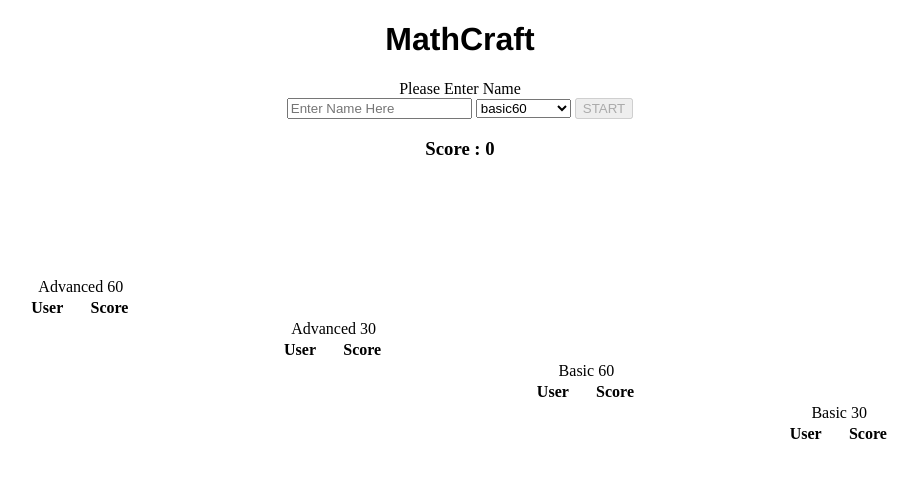
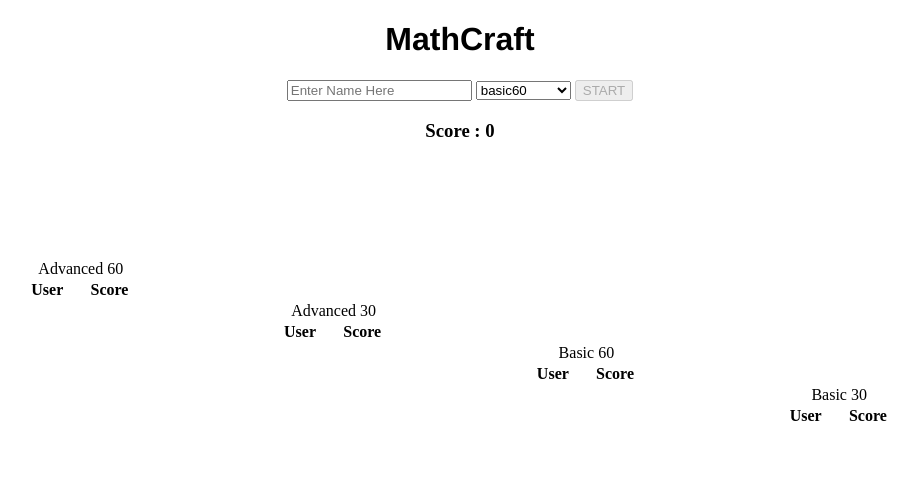
Before and after one commit to bwuphan/mathcraft, a website: page client/index.html in a window 1280 px wide. Shown: the whole page, without its empty margins (180-1098 px from the left). Drawn offline with Linux system fonts and the light colour scheme; no server answers.

Commit message:
removed enter username

```diff
--- a/client/index.html
+++ b/client/index.html
@@ -11,7 +11,6 @@
     <h1 class="title">MathCraft</h1>
     <div class="controller" ng-controller="MathController">
       <form class="form" ng-show="start===false" name="entry">
-        <div ng-show="entry.username.$error.required">Please Enter Name</div>
         <input name="username" placeholder="Enter Name Here" ng-model="username" " required/>
         <select ng-model="selectedMode" ng-options="mode for mode in modes"> </select>
         <button ng-disabled="entry.username.$invalid" ng-click="timerStart()">START</button>
```
